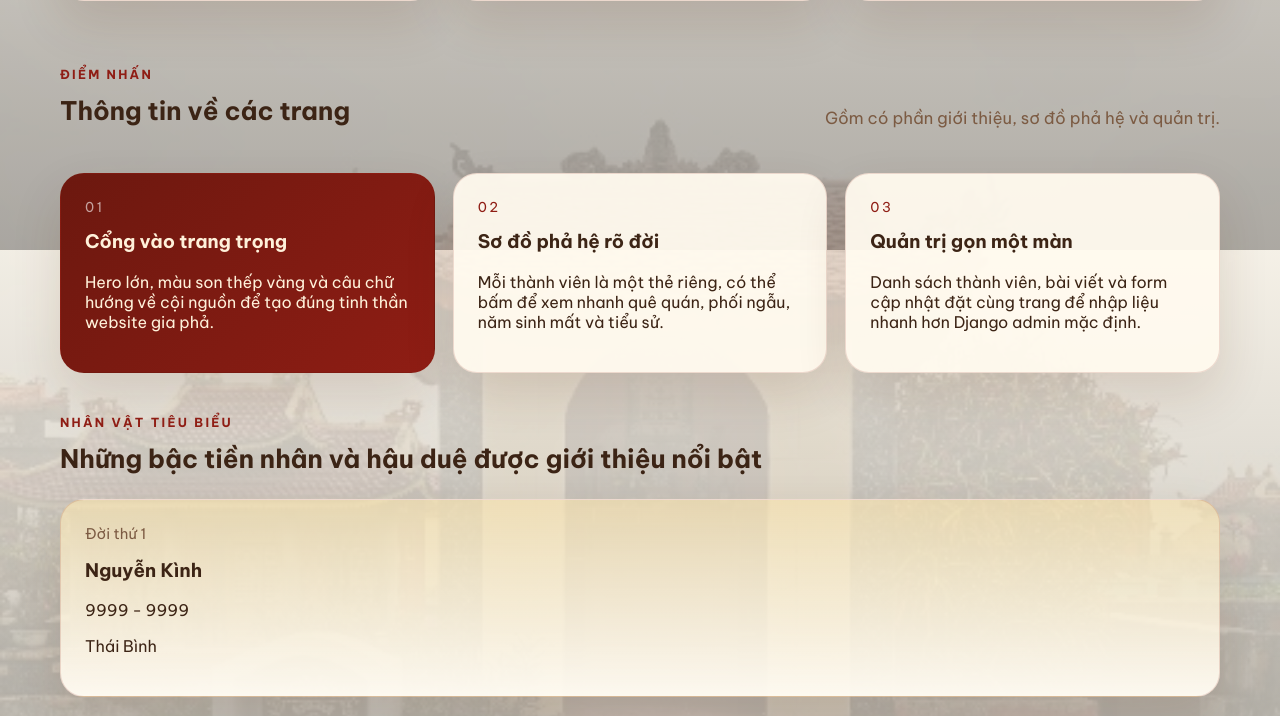
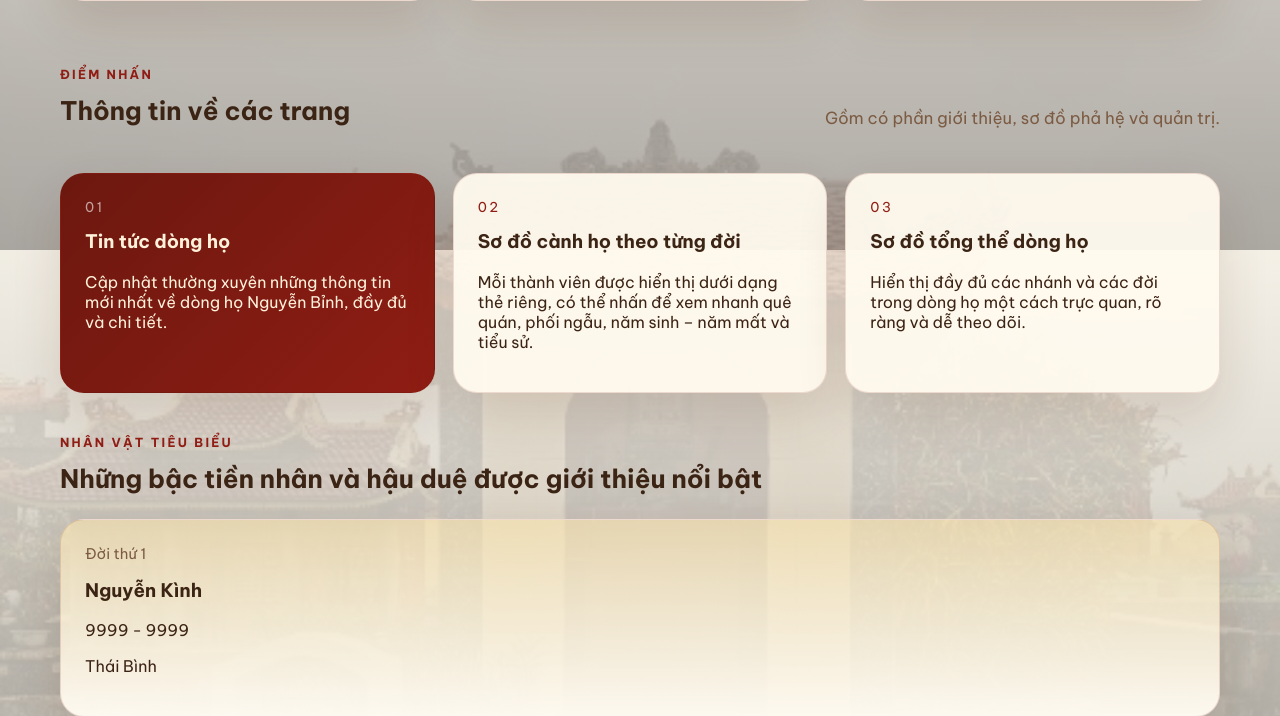
Before and after one commit to Tien-reus/webgiapha, a Django app: page / in a window 1280 px wide. Shown: the part 1350-2066 px from the top of the page. Run offline with Django 5.2, Linux system fonts and the light colour scheme; data comes from the database, SQL or seed files in the repository.

Commit message:
fix font and content

```diff
--- a/config/settings.py
+++ b/config/settings.py
@@ -25,7 +25,8 @@
 SECRET_KEY = os.getenv('SECRET_KEY', 'django-insecure-dev-only-change-me')
 
 # SECURITY WARNING: don't run with debug turned on in production!
-DEBUG = os.getenv('DEBUG', 'False').lower() in {'1', 'true', 'yes', 'on'}
+# Local default = True for easier development; production should set DEBUG=False via env.
+DEBUG = os.getenv('DEBUG', 'True').lower() in {'1', 'true', 'yes', 'on'}
 
 ALLOWED_HOSTS = [
     host.strip()
--- a/templates/genealogy/about.html
+++ b/templates/genealogy/about.html
@@ -89,18 +89,18 @@
         <div class="feature-grid">
             <article class="feature-card feature-card--dark">
                 <p class="feature-number">01</p>
-                <h3>Cổng vào trang trọng</h3>
-                <p>Hero lớn, màu son thếp vàng và câu chữ hướng về cội nguồn để tạo đúng tinh thần website gia phả.</p>
+                <h3>Tin tức dòng họ</h3>
+                <p>Cập nhật thường xuyên những thông tin mới nhất về dòng họ Nguyễn Bỉnh, đầy đủ và chi tiết.</p>
             </article>
             <article class="feature-card">
                 <p class="feature-number">02</p>
-                <h3>Sơ đồ phả hệ rõ đời</h3>
-                <p>Mỗi thành viên là một thẻ riêng, có thể bấm để xem nhanh quê quán, phối ngẫu, năm sinh mất và tiểu sử.</p>
+                <h3>Sơ đồ cành họ theo từng đời</h3>
+                <p>Mỗi thành viên được hiển thị dưới dạng thẻ riêng, có thể nhấn để xem nhanh quê quán, phối ngẫu, năm sinh – năm mất và tiểu sử.</p>
             </article>
             <article class="feature-card">
                 <p class="feature-number">03</p>
-                <h3>Quản trị gọn một màn</h3>
-                <p>Danh sách thành viên, bài viết và form cập nhật đặt cùng trang để nhập liệu nhanh hơn Django admin mặc định.</p>
+                <h3>Sơ đồ tổng thể dòng họ</h3>
+                <p>Hiển thị đầy đủ các nhánh và các đời trong dòng họ một cách trực quan, rõ ràng và dễ theo dõi.</p>
             </article>
         </div>
     </div>
```
